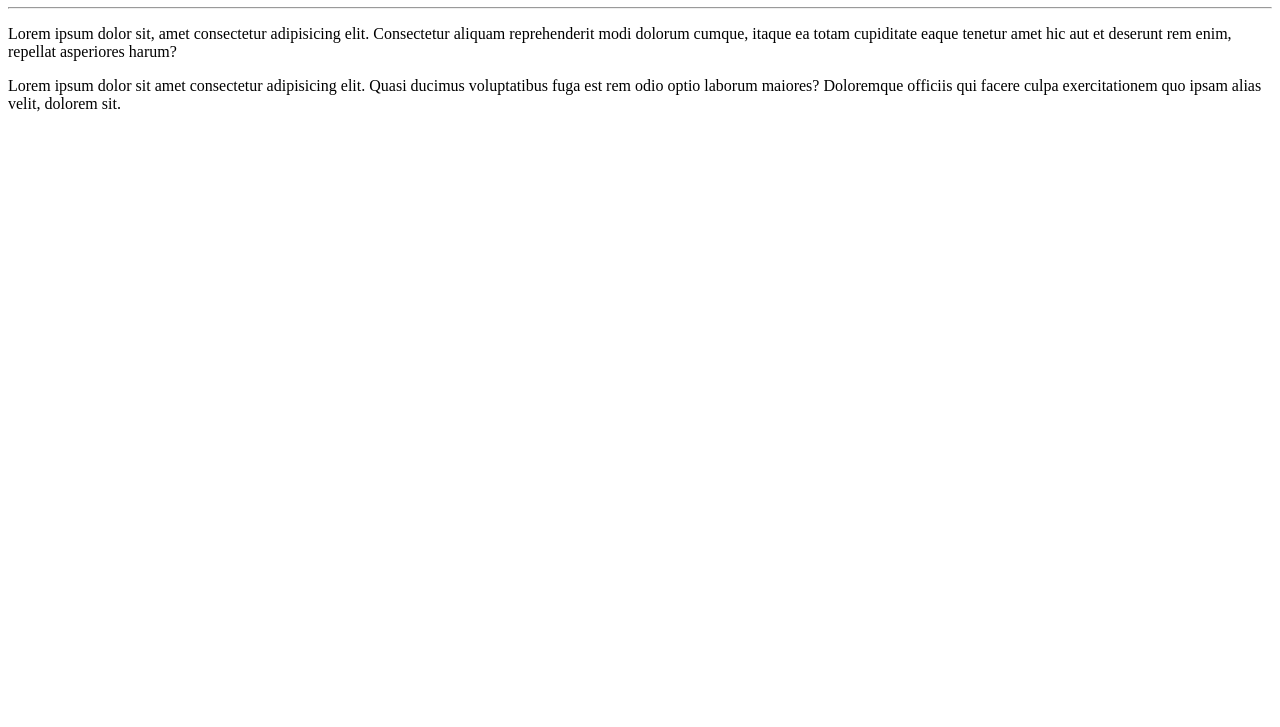
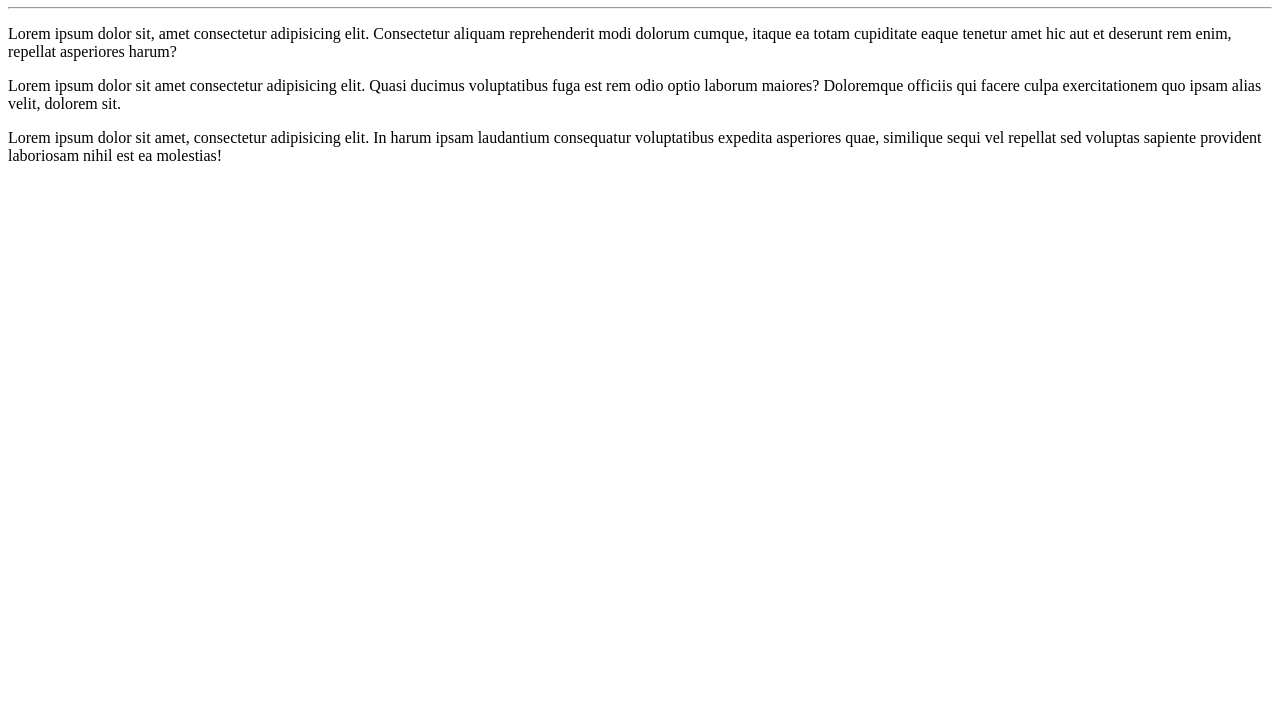
Before and after one commit to MLauraCronemberger/Ola-Mundo, a plain HTML site: page exemplo/index.html in a window 1280 px wide. Shown: the part 73-800 px from the top of the page. Drawn offline with Linux system fonts and the light colour scheme.

Commit message:
Update index.html

```diff
--- a/exemplo/index.html
+++ b/exemplo/index.html
@@ -10,6 +10,8 @@
     <hr>
     <p>Lorem ipsum dolor sit, amet consectetur adipisicing elit. Consectetur aliquam reprehenderit modi dolorum cumque, itaque ea totam cupiditate eaque tenetur amet hic aut et deserunt rem enim, repellat asperiores harum?</p>
     <p>Lorem ipsum dolor sit amet consectetur adipisicing elit. Quasi ducimus voluptatibus fuga est rem odio optio laborum maiores? Doloremque officiis qui facere culpa exercitationem quo ipsam alias velit, dolorem sit.</p>
+    <p>Lorem ipsum dolor sit amet, consectetur adipisicing elit. In harum ipsam laudantium consequatur voluptatibus expedita asperiores quae, similique sequi vel repellat sed voluptas sapiente provident laboriosam nihil est ea molestias!</p>
+
 
 
 </body>
```
